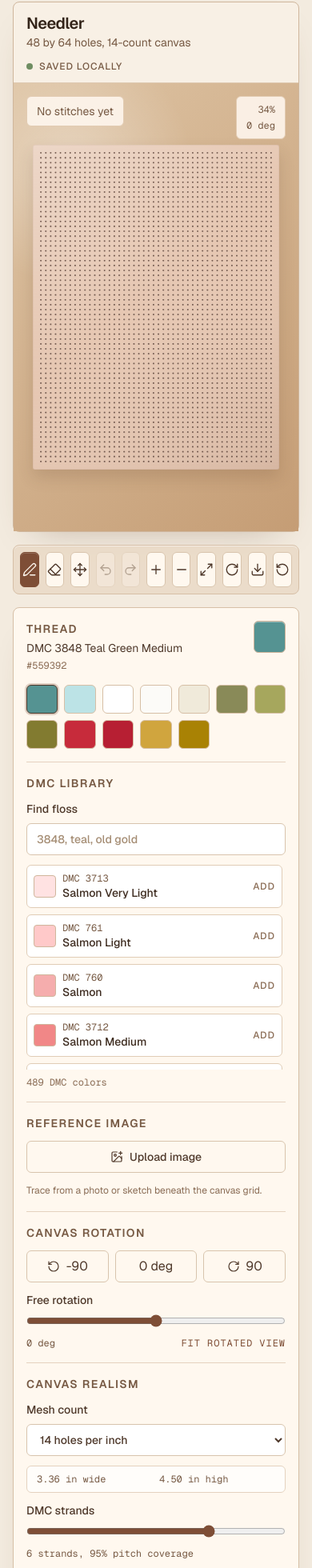
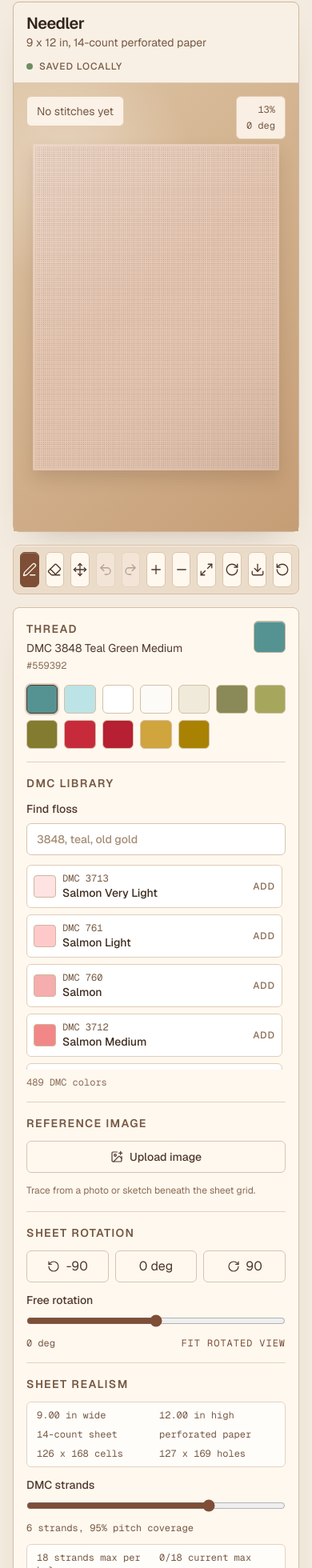
Before and after one commit to justinkahrs/needler, a Next.js app: page / in a window 390 px wide. Shown: the part 14-1974 px from the top of the page at 80% size. Built offline with nearby package versions, Linux system fonts and the light colour scheme.

Commit message:
locked sheet size, added strand capacity

```diff
--- a/app/_components/NeedlepointEditor.tsx
+++ b/app/_components/NeedlepointEditor.tsx
@@ -45,7 +45,14 @@ type PaletteColor = {
 };
 type Project = {
   version: 1;
-  canvas: { cols: number; rows: number; meshCount?: number };
+  canvas: {
+    cols: number;
+    rows: number;
+    meshCount: number;
+    widthIn: number;
+    heightIn: number;
+    material: "perforated-paper";
+  };
   palette: PaletteColor[];
   stitches: Stitch[];
 };
@@ -70,6 +77,25 @@ type PanDragState =
   | null;
 type NoticeTone = "info" | "warn" | "success";
 type Notice = { id: number; message: string; tone: NoticeTone };
+type HoleFill = {
+  load: number;
+  red: number;
+  green: number;
+  blue: number;
+};
+type HoleCapacityCheck =
+  | {
+      canAdd: true;
+      fromLoad: number;
+      toLoad: number;
+    }
+  | {
+      canAdd: false;
+      fromLoad: number;
+      toLoad: number;
+      blockedHole: Hole;
+      blockedLoad: number;
+    };
 
 type EditorState = {
   project: Project;
@@ -86,12 +112,16 @@ type EditorAction =
 
 const STORAGE_KEY = "needler.project.v1";
 const MAX_HISTORY = 100;
-const DEFAULT_MESH_COUNT = 14;
+const SHEET_WIDTH_IN = 9;
+const SHEET_HEIGHT_IN = 12;
+const SHEET_MESH_COUNT = 14;
+const SHEET_COLS = SHEET_WIDTH_IN * SHEET_MESH_COUNT + 1;
+const SHEET_ROWS = SHEET_HEIGHT_IN * SHEET_MESH_COUNT + 1;
+const MAX_HOLE_STRAND_UNITS = 18;
 const DEFAULT_STRAND_COUNT = 6;
 const DISPLAY_PIXELS_PER_INCH = 252;
 const DMC_STRAND_DIAMETER_INCH = 0.0265;
-const MESH_OPTIONS = [7, 10, 14, 18];
-const MIN_ZOOM = 0.32;
+const MIN_ZOOM = 0.12;
 const MAX_ZOOM = 2.7;
 const EXPORT_SCALE = 3;
 
@@ -146,10 +176,21 @@ const DEFAULT_PALETTE: PaletteColor[] = DEFAULT_DMC_FLOSS.map(
 
 const INITIAL_SELECTED_COLOR_ID = DEFAULT_PALETTE[0].id;
 
+function makeSheetCanvas(): Project["canvas"] {
+  return {
+    cols: SHEET_COLS,
+    rows: SHEET_ROWS,
+    meshCount: SHEET_MESH_COUNT,
+    widthIn: SHEET_WIDTH_IN,
+    heightIn: SHEET_HEIGHT_IN,
+    material: "perforated-paper",
+  };
+}
+
 function makeDefaultProject(): Project {
   return {
     version: 1,
-    canvas: { cols: 48, rows: 64, meshCount: DEFAULT_MESH_COUNT },
+    canvas: makeSheetCanvas(),
     palette: DEFAULT_PALETTE.map((color) => ({ ...color })),
     stitches: [],
   };
@@ -177,16 +218,18 @@ function normalizeProject(project: Project): Project {
     }
   }
 
+  const canvas = makeSheetCanvas();
+
   return {
     ...project,
-    canvas: {
-      ...project.canvas,
-      meshCount: getMeshCount(project.canvas),
-    },
+    canvas,
     palette: [...paletteById.values()],
-    stitches: project.stitches.map((stitch) => {
+    stitches: project.stitches
+      .map((stitch) => {
         const migratedDmc = LEGACY_COLOR_TO_DMC[stitch.colorId];
-      const nextColorId = migratedDmc ? dmcColorId(migratedDmc) : stitch.colorId;
+        const nextColorId = migratedDmc
+          ? dmcColorId(migratedDmc)
+          : stitch.colorId;
         const nextStrands =
           stitch.strands ?? getLegacyStrandsFromThickness(stitch.thickness);
 
@@ -196,7 +239,12 @@ function normalizeProject(project: Project): Project {
           strands: nextStrands,
           thickness: getThreadWidthForStrands(nextStrands),
         };
-    }),
+      })
+      .filter(
+        (stitch) =>
+          isHoleWithinCanvas(stitch.from, canvas) &&
+          isHoleWithinCanvas(stitch.to, canvas),
+      ),
   };
 }
 
@@ -248,7 +296,7 @@ function editorReducer(state: EditorState, action: EditorAction): EditorState {
 }
 
 function getMeshCount(canvas: Project["canvas"]) {
-  return canvas.meshCount ?? DEFAULT_MESH_COUNT;
+  return canvas.meshCount ?? SHEET_MESH_COUNT;
 }
 
 function getGridSpacing(canvas: Project["canvas"]) {
@@ -284,6 +332,10 @@ function getStitchWidth(stitch: Stitch) {
   return stitch.strands
     ? getThreadWidthForStrands(stitch.strands)
     : stitch.thickness;
+}
+
+function getStitchStrands(stitch: Stitch) {
+  return stitch.strands ?? getLegacyStrandsFromThickness(stitch.thickness);
 }
 
 function getWorldSize(canvas: Project["canvas"]) {
@@ -397,8 +449,121 @@ function nearestHole(point: Point, canvas: Project["canvas"]): Hole | null {
   return distance <= spacing * 0.78 ? { col, row } : null;
 }
 
+function isHoleWithinCanvas(hole: Hole, canvas: Project["canvas"]) {
+  return (
+    hole.col >= 0 &&
+    hole.row >= 0 &&
+    hole.col < canvas.cols &&
+    hole.row < canvas.rows
+  );
+}
+
 function sameHole(a: Hole | null, b: Hole | null) {
   return Boolean(a && b && a.col === b.col && a.row === b.row);
+}
+
+function holeKey(hole: Hole) {
+  return `${hole.col}:${hole.row}`;
+}
+
+function getHoleLoad(loadMap: Map<string, number>, hole: Hole) {
+  return loadMap.get(holeKey(hole)) ?? 0;
+}
+
+function getHoleLoadMap(project: Project) {
+  const loadMap = new Map<string, number>();
+
+  for (const stitch of project.stitches) {
+    const strands = getStitchStrands(stitch);
+
+    for (const hole of [stitch.from, stitch.to]) {
+      const key = holeKey(hole);
+      loadMap.set(key, (loadMap.get(key) ?? 0) + strands);
+    }
+  }
+
+  return loadMap;
+}
+
+function addHoleFill(
+  fillMap: Map<string, HoleFill>,
+  hole: Hole,
+  strands: number,
+  color: string,
+) {
+  const key = holeKey(hole);
+  const rgb = hexToRgb(color);
+  const current = fillMap.get(key) ?? { load: 0, red: 0, green: 0, blue: 0 };
+
+  fillMap.set(key, {
+    load: current.load + strands,
+    red: current.red + rgb.r * strands,
+    green: current.green + rgb.g * strands,
+    blue: current.blue + rgb.b * strands,
+  });
+}
+
+function getHoleFillMap(
+  project: Project,
+  paletteMap = buildPaletteMap(project.palette),
+) {
+  const fillMap = new Map<string, HoleFill>();
+
+  for (const stitch of project.stitches) {
+    const strands = getStitchStrands(stitch);
+    const color = paletteMap.get(stitch.colorId)?.hex ?? project.palette[0]?.hex;
+
+    if (!color) {
+      continue;
+    }
+
+    addHoleFill(fillMap, stitch.from, strands, color);
+    addHoleFill(fillMap, stitch.to, strands, color);
+  }
+
+  return fillMap;
+}
+
+function canAddStitchWithLoadMap(
+  loadMap: Map<string, number>,
+  from: Hole,
+  to: Hole,
+  strands: number,
+): HoleCapacityCheck {
+  const strandUnits = clamp(Math.round(strands), 1, 8);
+  const fromLoad = getHoleLoad(loadMap, from);
+  const toLoad = getHoleLoad(loadMap, to);
+
+  if (fromLoad + strandUnits > MAX_HOLE_STRAND_UNITS) {
+    return {
+      canAdd: false,
+      fromLoad,
+      toLoad,
+      blockedHole: from,
+      blockedLoad: fromLoad,
+    };
+  }
+
+  if (toLoad + strandUnits > MAX_HOLE_STRAND_UNITS) {
+    return {
+      canAdd: false,
+      fromLoad,
+      toLoad,
+      blockedHole: to,
+      blockedLoad: toLoad,
+    };
+  }
+
+  return { canAdd: true, fromLoad, toLoad };
+}
+
+function canAddStitch(
+  project: Project,
+  from: Hole,
+  to: Hole,
+  strands: number,
+) {
+  return canAddStitchWithLoadMap(getHoleLoadMap(project), from, to, strands);
 }
 
 function getClientPoint(
@@ -550,7 +715,7 @@ function drawReferenceImage(
   ctx.restore();
 }
 
-function drawPlasticCanvas(
+function drawPerforatedSheet(
   ctx: CanvasRenderingContext2D,
   project: Project,
   referenceImage?: { image: HTMLImageElement; opacity: number } | null,
@@ -628,9 +793,22 @@ function drawThreadStitch(
   const dx = end.x - start.x;
   const dy = end.y - start.y;
   const length = Math.max(1, Math.hypot(dx, dy));
+  const direction = { x: dx / length, y: dy / length };
   const normal = { x: -dy / length, y: dx / length };
-  const middle = { x: (start.x + end.x) / 2, y: (start.y + end.y) / 2 };
   const threadWidth = getStitchWidth(stitch);
+  const capExtension = Math.min(getHoleRadius(canvas) * 0.68, threadWidth * 0.2);
+  const renderStart = {
+    x: start.x - direction.x * capExtension,
+    y: start.y - direction.y * capExtension,
+  };
+  const renderEnd = {
+    x: end.x + direction.x * capExtension,
+    y: end.y + direction.y * capExtension,
+  };
+  const middle = {
+    x: (renderStart.x + renderEnd.x) / 2,
+    y: (renderStart.y + renderEnd.y) / 2,
+  };
   const ridgeCount = clamp(Math.round((stitch.strands ?? 6) + 1), 4, 10);
   const baseWidth = Math.max(1.45, threadWidth / ridgeCount);
   const seed = hashString(stitch.id);
@@ -645,8 +823,8 @@ function drawThreadStitch(
   ctx.strokeStyle = rgba(color, 0.42);
   ctx.lineWidth = threadWidth + 2.4;
   ctx.beginPath();
-  ctx.moveTo(start.x, start.y);
-  ctx.lineTo(end.x, end.y);
+  ctx.moveTo(renderStart.x, renderStart.y);
+  ctx.lineTo(renderEnd.x, renderEnd.y);
   ctx.stroke();
   ctx.restore();
 
@@ -665,12 +843,12 @@ function drawThreadStitch(
     ctx.strokeStyle = shade;
     ctx.lineWidth = baseWidth * 1.18;
     ctx.beginPath();
-    ctx.moveTo(start.x + normal.x * offset, start.y + normal.y * offset);
+    ctx.moveTo(renderStart.x + normal.x * offset, renderStart.y + normal.y * offset);
     ctx.quadraticCurveTo(
       middle.x + normal.x * (offset + curve),
       middle.y + normal.y * (offset + curve),
-      end.x + normal.x * offset,
-      end.y + normal.y * offset,
+      renderEnd.x + normal.x * offset,
+      renderEnd.y + normal.y * offset,
     );
     ctx.stroke();
   }
@@ -679,12 +857,60 @@ function drawThreadStitch(
   ctx.strokeStyle = "rgba(255, 255, 255, 0.72)";
   ctx.lineWidth = 0.9;
   ctx.beginPath();
-  ctx.moveTo(start.x + normal.x * -2, start.y + normal.y * -2);
-  ctx.lineTo(end.x + normal.x * -2, end.y + normal.y * -2);
+  ctx.moveTo(renderStart.x + normal.x * -2, renderStart.y + normal.y * -2);
+  ctx.lineTo(renderEnd.x + normal.x * -2, renderEnd.y + normal.y * -2);
   ctx.stroke();
   ctx.restore();
 }
 
+function drawHoleThreadFill(
+  ctx: CanvasRenderingContext2D,
+  project: Project,
+  fillMap = getHoleFillMap(project),
+) {
+  const holeRadius = getHoleRadius(project.canvas);
+
+  for (const [key, fill] of fillMap) {
+    if (fill.load <= 0) {
+      continue;
+    }
+
+    const [col, row] = key.split(":").map(Number);
+    const point = holeToWorld({ col, row }, project.canvas);
+    const loadRatio = clamp(fill.load / MAX_HOLE_STRAND_UNITS, 0, 1);
+    const radius = holeRadius * (0.42 + loadRatio * 0.52);
+    const red = Math.round(fill.red / fill.load);
+    const green = Math.round(fill.green / fill.load);
+    const blue = Math.round(fill.blue / fill.load);
+
+    ctx.save();
+    ctx.beginPath();
+    ctx.arc(point.x, point.y, radius, 0, Math.PI * 2);
+    ctx.fillStyle = `rgba(${red}, ${green}, ${blue}, ${0.38 + loadRatio * 0.32})`;
+    ctx.fill();
+
+    ctx.beginPath();
+    ctx.arc(point.x, point.y, radius * 0.82, 0, Math.PI * 2);
+    ctx.fillStyle = `rgba(52, 34, 24, ${0.08 + loadRatio * 0.13})`;
+    ctx.fill();
+
+    if (loadRatio >= 0.66) {
+      ctx.beginPath();
+      ctx.arc(
+        point.x - radius * 0.22,
+        point.y - radius * 0.22,
+        radius * 0.42,
+        0,
+        Math.PI * 2,
+      );
+      ctx.fillStyle = "rgba(255, 248, 239, 0.16)";
+      ctx.fill();
+    }
+
+    ctx.restore();
+  }
+}
+
 function drawStitches(ctx: CanvasRenderingContext2D, project: Project) {
   const paletteMap = buildPaletteMap(project.palette);
 
@@ -695,6 +921,8 @@ function drawStitches(ctx: CanvasRenderingContext2D, project: Project) {
       drawThreadStitch(ctx, stitch, color, project.canvas);
     }
   }
+
+  drawHoleThreadFill(ctx, project, getHoleFillMap(project, paletteMap));
 }
 
 function hashString(value: string) {
@@ -781,7 +1009,7 @@ function createExportCanvas(project: Project) {
 
   ctx.setTransform(EXPORT_SCALE, 0, 0, EXPORT_SCALE, 0, 0);
   ctx.clearRect(0, 0, world.width, world.height);
-  drawPlasticCanvas(ctx, project);
+  drawPerforatedSheet(ctx, project);
   drawStitches(ctx, project);
 
   return canvas;
@@ -886,11 +1114,18 @@ export default function NeedlepointEditor() {
   const hasFitViewRef = useRef(false);
 
   const meshCount = getMeshCount(project.canvas);
-  const physicalWidth = (project.canvas.cols - 1) / meshCount;
-  const physicalHeight = (project.canvas.rows - 1) / meshCount;
+  const physicalWidth = project.canvas.widthIn;
+  const physicalHeight = project.canvas.heightIn;
+  const stitchCellsWide = project.canvas.cols - 1;
+  const stitchCellsHigh = project.canvas.rows - 1;
   const strandWidth = getThreadWidthForStrands(strandCount);
   const coveragePercent = Math.round(
     (strandWidth / getGridSpacing(project.canvas)) * 100,
+  );
+  const holeLoadMap = useMemo(() => getHoleLoadMap(project), [project]);
+  const maxHoleLoad = useMemo(
+    () => Math.max(0, ...holeLoadMap.values()),
+    [holeLoadMap],
   );
   const paletteMap = useMemo(() => buildPaletteMap(project.palette), [project.palette]);
   const selectedColor = paletteMap.get(selectedColorId) ?? project.palette[0];
@@ -1096,7 +1331,7 @@ export default function NeedlepointEditor() {
 
     ctx.save();
     applyViewTransform(ctx, view, project.canvas);
-    drawPlasticCanvas(
+    drawPerforatedSheet(
       ctx,
       project,
       referenceElementRef.current && referenceImage
@@ -1131,6 +1366,11 @@ export default function NeedlepointEditor() {
 
     ctx.save();
     applyViewTransform(ctx, view, project.canvas);
+    const dragCapacity =
+      drag?.from && drag.to && !sameHole(drag.from, drag.to)
+        ? canAddStitchWithLoadMap(holeLoadMap, drag.from, drag.to, strandCount)
+        : null;
+    const isDragBlocked = dragCapacity?.canAdd === false;
 
     if (hoveredStitchId) {
       const hovered = project.stitches.find((stitch) => stitch.id === hoveredStitchId);
@@ -1162,9 +1402,9 @@ export default function NeedlepointEditor() {
           thickness: strandWidth,
           strands: strandCount,
         },
-        activePreviewColor,
+        isDragBlocked ? "#b0473b" : activePreviewColor,
         project.canvas,
-        0.72,
+        isDragBlocked ? 0.58 : 0.72,
       );
     }
 
@@ -1175,13 +1415,17 @@ export default function NeedlepointEditor() {
 
       ctx.beginPath();
       ctx.arc(point.x, point.y, getGridSpacing(project.canvas) * 0.38, 0, Math.PI * 2);
-      ctx.strokeStyle = tool === "erase" ? "#7e4e36" : activePreviewColor;
+      ctx.strokeStyle =
+        tool === "erase" || isDragBlocked ? "#b0473b" : activePreviewColor;
       ctx.lineWidth = 2.2 / view.zoom;
       ctx.stroke();
 
       ctx.beginPath();
       ctx.arc(point.x, point.y, 2.4, 0, Math.PI * 2);
-      ctx.fillStyle = tool === "erase" ? "rgba(126, 78, 54, 0.72)" : activePreviewColor;
+      ctx.fillStyle =
+        tool === "erase" || isDragBlocked
+          ? "rgba(176, 71, 59, 0.72)"
+          : activePreviewColor;
       ctx.fill();
     }
 
@@ -1201,6 +1445,7 @@ export default function NeedlepointEditor() {
     activeColorId,
     drag,
     hoverHole,
+    holeLoadMap,
     hoveredStitchId,
     project.canvas,
     project.stitches,
@@ -1289,7 +1534,7 @@ export default function NeedlepointEditor() {
     const startHole = nearestHole(worldPoint, project.canvas);
 
     if (!startHole) {
-      notify("Start on a canvas hole.", "warn");
+      notify("Start on a sheet hole.", "warn");
       return;
     }
 
@@ -1351,6 +1596,16 @@ export default function NeedlepointEditor() {
 
     if (!destination || sameHole(drag.from, destination)) {
       notify("Choose a different destination hole.", "warn");
+      return;
+    }
+
+    const capacity = canAddStitch(project, drag.from, destination, strandCount);
+
+    if (!capacity.canAdd) {
+      notify(
+        `That hole cannot fit this stitch: ${capacity.blockedLoad}/${MAX_HOLE_STRAND_UNITS} strand capacity used.`,
+        "warn",
+      );
       return;
     }
 
@@ -1408,20 +1663,6 @@ export default function NeedlepointEditor() {
     notify("Thread color added.", "success");
   };
 
-  const changeMeshCount = (nextMeshCount: number) => {
-    const nextProject = {
-      ...project,
-      canvas: {
-        ...project.canvas,
-        meshCount: nextMeshCount,
-      },
-    };
-
-    commitProject(nextProject);
-    fitViewToCanvas(nextProject.canvas);
-    notify(`${nextMeshCount}-count canvas selected.`, "info");
-  };
-
   const resetProject = () => {
     const nextProject = makeDefaultProject();
 
@@ -1429,7 +1670,7 @@ export default function NeedlepointEditor() {
     setSelectedColorId(INITIAL_SELECTED_COLOR_ID);
     setStrandCount(DEFAULT_STRAND_COUNT);
     fitViewToCanvas(nextProject.canvas);
-    notify("Canvas reset. Undo is available.", "info");
+    notify("Sheet reset. Undo is available.", "info");
   };
 
   const exportPng = () => {
@@ -1439,7 +1680,7 @@ export default function NeedlepointEditor() {
 
     if (!canvas) {
       setExporting(false);
-      notify("Could not export this canvas.", "warn");
+      notify("Could not export this sheet.", "warn");
       return;
     }
 
@@ -1447,7 +1688,7 @@ export default function NeedlepointEditor() {
       setExporting(false);
 
       if (!blob) {
-        notify("Could not export this canvas.", "warn");
+        notify("Could not export this sheet.", "warn");
         return;
       }
 
@@ -1566,17 +1807,17 @@ export default function NeedlepointEditor() {
           <IconButton label="Zoom out" onClick={() => zoomAroundCenter(0.88)}>
             <Minus size={18} strokeWidth={1.8} />
           </IconButton>
-          <IconButton label="Fit canvas" onClick={fitView}>
+          <IconButton label="Fit sheet" onClick={fitView}>
             <Maximize2 size={18} strokeWidth={1.8} />
           </IconButton>
-          <IconButton label="Rotate canvas 90 degrees" onClick={() => rotateViewBy(90)}>
+          <IconButton label="Rotate sheet 90 degrees" onClick={() => rotateViewBy(90)}>
             <RotateCw size={18} strokeWidth={1.8} />
           </IconButton>
           <div className="hidden h-px w-9 bg-[#c7aa8e] lg:block" />
           <IconButton label="Export PNG" disabled={exporting} onClick={exportPng}>
             <Download size={18} strokeWidth={1.8} />
           </IconButton>
-          <IconButton label="Reset canvas" onClick={resetProject}>
+          <IconButton label="Reset sheet" onClick={resetProject}>
             <RotateCcw size={18} strokeWidth={1.8} />
           </IconButton>
         </aside>
@@ -1588,8 +1829,8 @@ export default function NeedlepointEditor() {
                 Needler
               </h1>
               <p className="text-sm text-[#765943]">
-                {project.canvas.cols} by {project.canvas.rows} holes,{" "}
-                {meshCount}-count canvas
+                {physicalWidth} x {physicalHeight} in, {meshCount}-count
+                perforated paper
               </p>
             </div>
             <div className="flex items-center gap-2 text-xs font-medium uppercase tracking-[0.08em] text-[#765943]">
@@ -1801,7 +2042,7 @@ export default function NeedlepointEditor() {
                 </>
               ) : (
                 <p className="text-xs leading-5 text-[#8a6c55]">
-                  Trace from a photo or sketch beneath the canvas grid.
+                  Trace from a photo or sketch beneath the sheet grid.
                 </p>
               )}
             </div>
@@ -1809,7 +2050,7 @@ export default function NeedlepointEditor() {
 
           <section className="border-t border-[#e4d2bf] pt-4">
             <h2 className="text-sm font-semibold uppercase tracking-[0.1em] text-[#765943]">
-              Canvas rotation
+              Sheet rotation
             </h2>
             <div className="mt-3 grid gap-3">
               <div className="grid grid-cols-3 gap-2">
@@ -1864,26 +2105,20 @@ export default function NeedlepointEditor() {
 
           <section className="border-t border-[#e4d2bf] pt-4">
             <h2 className="text-sm font-semibold uppercase tracking-[0.1em] text-[#765943]">
-              Canvas realism
+              Sheet realism
             </h2>
             <div className="mt-3 grid gap-3">
-              <label className="grid gap-2 text-sm font-medium text-[#4f392b]">
-                Mesh count
-                <select
-                  value={meshCount}
-                  className="h-10 rounded-md border border-[#d8c4ad] bg-white px-3 text-sm outline-none transition focus:border-[#7e4e36]"
-                  onChange={(event) => changeMeshCount(Number(event.target.value))}
-                >
-                  {MESH_OPTIONS.map((option) => (
-                    <option key={option} value={option}>
-                      {option} holes per inch
-                    </option>
-                  ))}
-                </select>
-              </label>
               <div className="grid grid-cols-2 gap-2 rounded-md border border-[#e4d2bf] bg-white/70 px-3 py-2 font-mono text-xs text-[#765943]">
                 <span>{physicalWidth.toFixed(2)} in wide</span>
                 <span>{physicalHeight.toFixed(2)} in high</span>
+                <span>{meshCount}-count sheet</span>
+                <span>{project.canvas.material.replace("-", " ")}</span>
+                <span>
+                  {stitchCellsWide} x {stitchCellsHigh} cells
+                </span>
+                <span>
+                  {project.canvas.cols} x {project.canvas.rows} holes
+                </span>
               </div>
               <label className="flex flex-col gap-2 text-sm font-medium text-[#4f392b]">
                 DMC strands
@@ -1899,16 +2134,13 @@ export default function NeedlepointEditor() {
               <div className="font-mono text-xs text-[#765943]">
                 {strandCount} strands, {coveragePercent}% pitch coverage
               </div>
-              {meshCount <= 10 ? (
+              <div className="grid grid-cols-2 gap-2 rounded-md border border-[#e4d2bf] bg-white/70 px-3 py-2 font-mono text-xs text-[#765943]">
+                <span>{MAX_HOLE_STRAND_UNITS} strands max per hole</span>
+                <span>{maxHoleLoad}/{MAX_HOLE_STRAND_UNITS} current max</span>
+              </div>
               <p className="text-xs leading-5 text-[#8a6c55]">
-                  Low-count plastic canvas is yarn territory; DMC floss will
-                  intentionally leave more open canvas.
+                Three 6-strand DMC passes fill a hole; additional passes are blocked.
               </p>
-              ) : (
-                <p className="text-xs leading-5 text-[#8a6c55]">
-                  6 to 8 strands should visually fill 13 to 14 mesh.
-                </p>
-              )}
             </div>
           </section>
 
```
Lines whose indentation alone changed are shown as unchanged.
